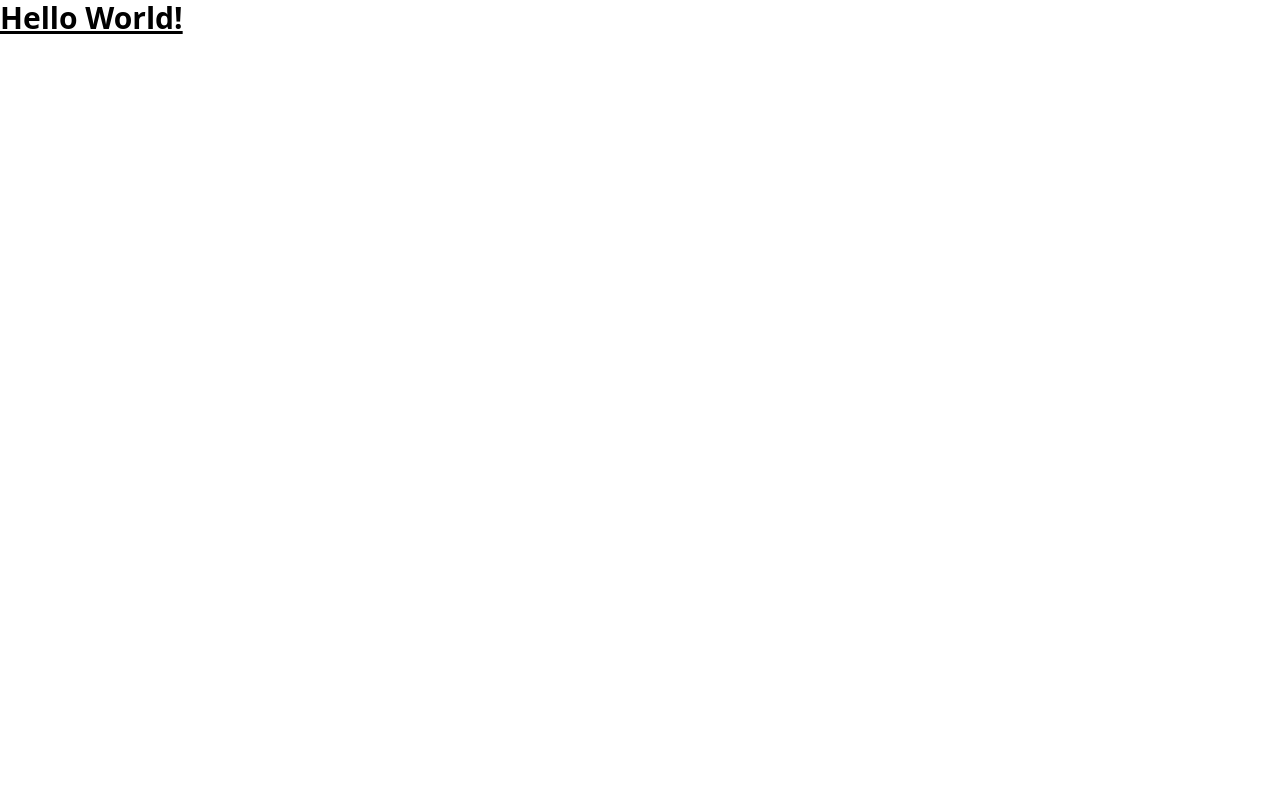
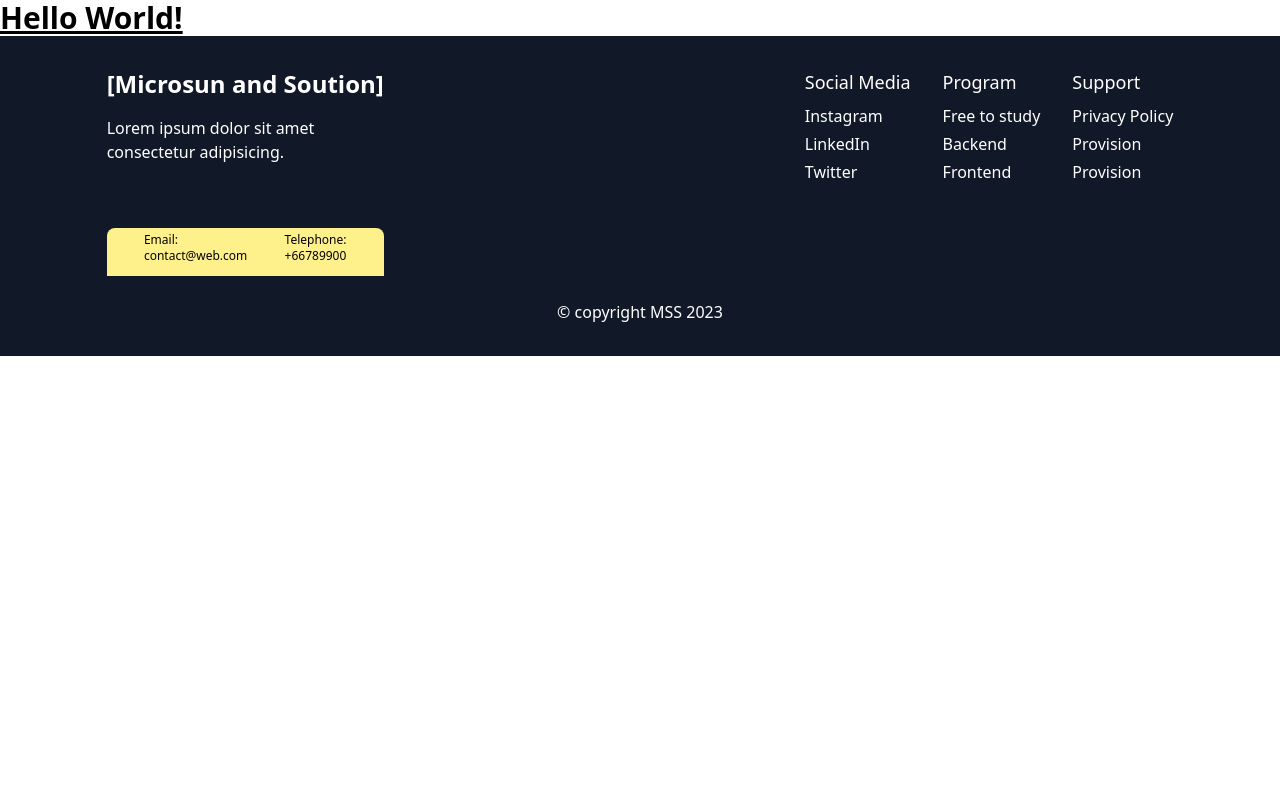
Before and after one commit to MohammedIbrahim8887/Eduvi-E-learning, a React (Vite) app: page / in a window 1280 px wide. Shown: the top 800 px of the page. Built offline with nearby package versions, Linux system fonts and the light colour scheme.

Commit message:
links corrected

```diff
--- a/src/App.tsx
+++ b/src/App.tsx
@@ -2,8 +2,7 @@ import { RouterProvider } from "react-router-dom";
 import "./index.css";
 import router from "./Utils/routes";
 import { QueryClient, QueryClientProvider } from "@tanstack/react-query";
-import Footer from "./Components/Common/Footer";
-import SubscriptionBox from "./Components/Common/SubscriptionBox";
+
 
 // only add provider wrappers here
 
@@ -14,9 +13,7 @@ function App() {
     <>
       <QueryClientProvider client={queryClient}>
         <RouterProvider router={router} />
-          <div className="h-screen"></div>
-          <SubscriptionBox/>
-          {/* <Footer/> */}
+
       </QueryClientProvider>
     </>
   );
--- a/src/Components/Common/Footer.tsx
+++ b/src/Components/Common/Footer.tsx
@@ -1,5 +1,5 @@
 import * as React from 'react';
-
+import { Link } from 'react-router-dom';
 
 
 const Footer: React.FC = () => {
@@ -53,7 +53,7 @@ const Footer: React.FC = () => {
               </ul>
             </div>
 
-            <div className="ml-8 ">
+            {/* <div className="ml-8 ">
               <h3 className="text-lg font-medium mb-2">Program</h3>
               <ul className=" list-inside">
               <li className="text-base font-normal mb-1">
@@ -66,9 +66,36 @@ const Footer: React.FC = () => {
                      <a href="">Frontend</a>
                      </li>
               </ul>
+            </div> */}
+
+            <div className="ml-8">
+              <h3 className="text-lg font-medium mb-2">Program</h3>
+
+              <ul className="list-inside">
+
+                <li className="text-base font-normal mb-1">
+                  <Link to="/program/free">
+                    Free to study
+                  </Link>
+                </li>
+
+                <li className="text-base font-normal mb-1">
+                  <Link to="/program/backend">
+                    Backend
+                  </Link>
+                </li>
+
+                <li className="text-base font-normal mb-1">
+                  <Link to="/program/frontend">
+                    Frontend
+                  </Link>
+                </li>
+
+              </ul>
+
             </div>
 
-            <div className="ml-8  ">
+            {/* <div className="ml-8  ">
               <h3 className="text-lg font-medium mb-2">Support</h3>
               <ul className=" list-inside">
               <li className="text-base font-normal mb-1">
@@ -81,7 +108,34 @@ const Footer: React.FC = () => {
               <a href="http://">Provision</a>
              </li>
               </ul>
-            </div>
+            </div> */}
+
+          <div className="ml-8">
+            <h3 className="text-lg font-medium mb-2">Support</h3>
+
+            <ul className="list-inside">
+
+              <li className="text-base font-normal mb-1">
+                <Link to="/privacy">
+                  Privacy Policy
+                </Link>
+              </li>
+
+              <li className="text-base font-normal mb-1">
+                <Link to="/provision">
+                  Provision
+                </Link>
+              </li>
+
+              <li className="text-base font-normal mb-1">
+                <Link to="/provision">
+                  Provision
+                </Link>
+              </li>
+
+            </ul>
+
+          </div>
           </div>
 
 
--- a/src/Utils/routes.tsx
+++ b/src/Utils/routes.tsx
@@ -5,15 +5,32 @@ import {
 } from "react-router-dom";
 import Home from "../Pages/Home";
 import Error404 from "../Pages/ErrorPages/404";
-
+import Footer from "../Components/Common/Footer";
 //Add your routes here
 
 const router = createBrowserRouter(
   createRoutesFromElements(
     <Route>
-      <Route index element={<Home />} />
+
+    <Route
+        index
+        element={
+          <>
+            <Home />
+            <Footer />
+          </>
+        }
+      />
+
       <Route path="*" element={<Error404 />} />
-    </Route>
+      <Route path="/program/free" element={''} />
+      <Route path="/program/backend" element={''} />
+      <Route path="/program/frontend" element={''} />
+      <Route path="/privacy" element={''} />
+      <Route path="/provision" element={''} />
+      <Route path="/provision" element={''} />
+
+    </Route >
   )
 );
 
```
